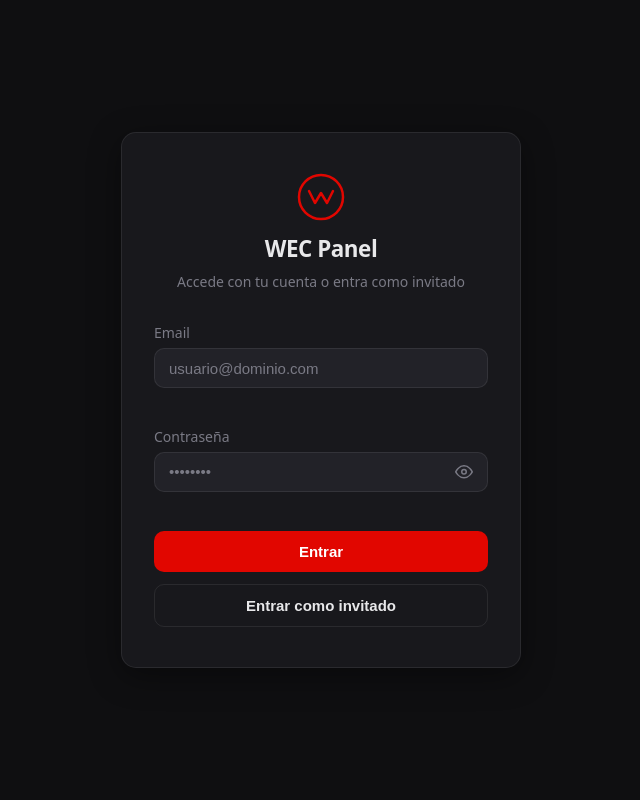
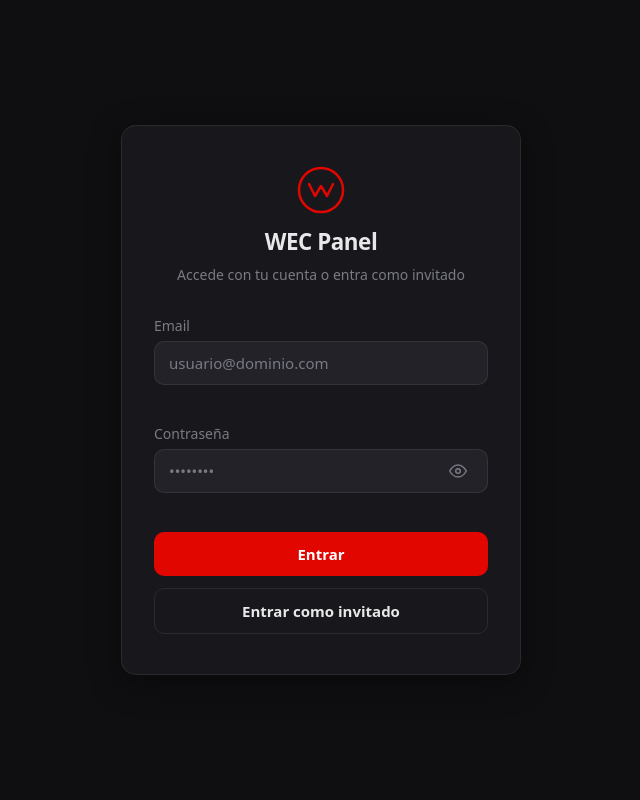
Before and after one commit to JLRP09102005/Web_Implementation, a PHP site: page /login in a window 1280 px wide. Shown: the whole page, without its empty margins (319-959 px from the left). Run offline with PHP 8.4, Linux system fonts and the light colour scheme.

Commit message:
changed css

```diff
--- a/backoffice-final-project/public/css/login.css
+++ b/backoffice-final-project/public/css/login.css
@@ -6,9 +6,10 @@
     --surface:      #18181c;
     --surface-2:    #222228;
     --border:       rgba(255,255,255,0.08);
+    --border-2:     rgba(255,255,255,0.14);
     --text:         #e8e8ea;
     --text-muted:   #7a7a85;
-    --accent:       #e10600;      /* rojo WEC / F1 */
+    --accent:       #e10600;
     --accent-hover: #c00500;
     --error:        #ff4d4f;
     --radius:       10px;
@@ -20,6 +21,11 @@
    ============================================================ */
 *, *::before, *::after { box-sizing: border-box; margin: 0; padding: 0; }
 
+html {
+    -webkit-text-size-adjust: 100%;
+    text-size-adjust: 100%;
+}
+
 body {
     min-height: 100dvh;
     display: flex;
@@ -30,6 +36,13 @@ body {
     font-size: 1rem;
     color: var(--text);
     -webkit-font-smoothing: antialiased;
+    text-rendering: optimizeLegibility;
+}
+
+button,
+input {
+    font: inherit;
+    color: inherit;
 }
 
 /* ============================================================
@@ -121,13 +134,14 @@ input[type="email"],
 input[type="password"],
 input[type="text"] {
     width: 100%;
+    min-height: 44px;
     padding: 0.65rem 0.875rem;
     background: var(--surface-2);
     border: 1px solid var(--border);
     border-radius: var(--radius);
     color: var(--text);
     font-size: 0.9375rem;
-    transition: border-color var(--transition), box-shadow var(--transition);
+    transition: border-color var(--transition), box-shadow var(--transition), background var(--transition);
     outline: none;
 }
 
@@ -137,7 +151,8 @@ input[type="text"] {
 
 input::placeholder { color: var(--text-muted); }
 
-input:focus {
+input:focus,
+input:focus-visible {
     border-color: rgba(225,6,0,0.5);
     box-shadow: 0 0 0 3px rgba(225,6,0,0.12);
 }
@@ -150,18 +165,35 @@ input.is-invalid {
 /* toggle contraseña */
 .toggle-pass {
     position: absolute;
-    right: 0.75rem;
+    right: 0.5rem;
     top: 50%;
     transform: translateY(-50%);
+    width: 44px;
+    height: 44px;
     background: none;
     border: none;
     cursor: pointer;
     color: var(--text-muted);
-    padding: 0.2rem;
-    display: flex;
-    transition: color var(--transition);
+    border-radius: 999px;
+    display: inline-flex;
+    align-items: center;
+    justify-content: center;
+    transition: color var(--transition), background var(--transition);
 }
-.toggle-pass:hover { color: var(--text); }
+
+.toggle-pass:hover {
+    color: var(--text);
+    background: rgba(255,255,255,0.04);
+}
+
+.toggle-pass:focus-visible {
+    outline: 2px solid var(--accent);
+    outline-offset: 2px;
+}
+
+.toggle-pass svg {
+    pointer-events: none;
+}
 
 .field-error {
     font-size: 0.8125rem;
@@ -170,56 +202,110 @@ input.is-invalid {
 }
 
 /* ============================================================
-   Botón submit
+   Botones
    ============================================================ */
+.btn-submit,
+.btn-guest {
+    width: 100%;
+    min-height: 44px;
+    padding: 0.75rem 1rem;
+    border-radius: var(--radius);
+    font-size: 0.9375rem;
+    font-weight: 600;
+    cursor: pointer;
+    transition: background var(--transition), border-color var(--transition), opacity var(--transition), color var(--transition), box-shadow var(--transition);
+}
+
 .btn-submit {
-    width: 100%;
-    padding: 0.75rem;
     margin-top: 0.5rem;
     background: var(--accent);
     color: #fff;
     border: none;
-    border-radius: var(--radius);
-    font-size: 0.9375rem;
-    font-weight: 600;
-    cursor: pointer;
     display: flex;
     align-items: center;
     justify-content: center;
     gap: 0.5rem;
-    transition: background var(--transition), opacity var(--transition);
 }
 
-.btn-submit:hover  { background: var(--accent-hover); }
+.btn-submit:hover { background: var(--accent-hover); }
 .btn-submit:active { opacity: 0.85; }
 .btn-submit:disabled { opacity: 0.5; cursor: not-allowed; }
 
-/* ============================================================
-   Botón guest
-   ============================================================ */
+.btn-submit:focus-visible {
+    outline: 2px solid rgba(225,6,0,0.7);
+    outline-offset: 2px;
+}
+
 .btn-guest {
-    width: 100%;
-    padding: 0.75rem;
     margin-top: 0.75rem;
     background: transparent;
     color: var(--text);
     border: 1px solid var(--border);
-    border-radius: var(--radius);
-    font-size: 0.9375rem;
-    font-weight: 600;
-    cursor: pointer;
-    transition: background var(--transition), border-color var(--transition), color var(--transition);
 }
 
 .btn-guest:hover {
     background: var(--surface-2);
-    border-color: rgba(255,255,255,0.14);
+    border-color: var(--border-2);
 }
 
 .btn-guest:active {
     opacity: 0.85;
 }
 
+.btn-guest:disabled {
+    opacity: 0.5;
+    cursor: not-allowed;
+}
+
+.btn-guest:focus-visible {
+    outline: 2px solid var(--accent);
+    outline-offset: 2px;
+}
+
 /* spinner */
-@keyframes spin { to { transform: rotate(360deg); } }
-.spin { animation: spin 0.8s linear infinite; }
+@keyframes spin {
+    to { transform: rotate(360deg); }
+}
+
+.spin {
+    animation: spin 0.8s linear infinite;
+}
+
+/* ============================================================
+   Motion preferences
+   ============================================================ */
+@media (prefers-reduced-motion: reduce) {
+    * {
+        scroll-behavior: auto !important;
+    }
+
+    .spin {
+        animation: none;
+    }
+
+    *,
+    *::before,
+    *::after {
+        transition-duration: 0.01ms !important;
+        animation-duration: 0.01ms !important;
+        animation-iteration-count: 1 !important;
+    }
+}
+
+/* ============================================================
+   Responsive
+   ============================================================ */
+@media (max-width: 480px) {
+    .login-wrapper {
+        padding: 1rem;
+    }
+
+    .login-card {
+        padding: 1.5rem 1.25rem;
+        border-radius: 1rem;
+    }
+
+    .login-header h1 {
+        font-size: 1.25rem;
+    }
+}
```
